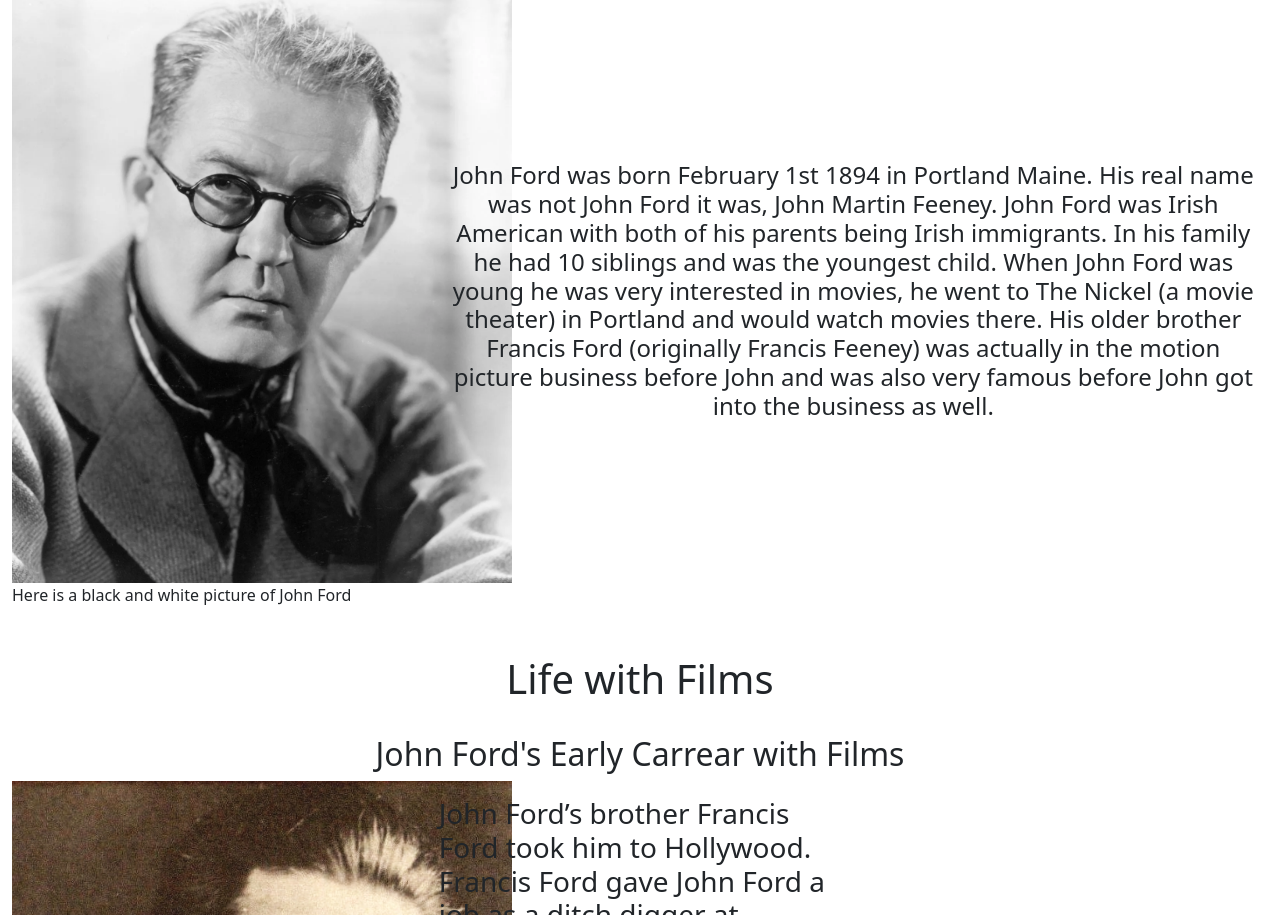
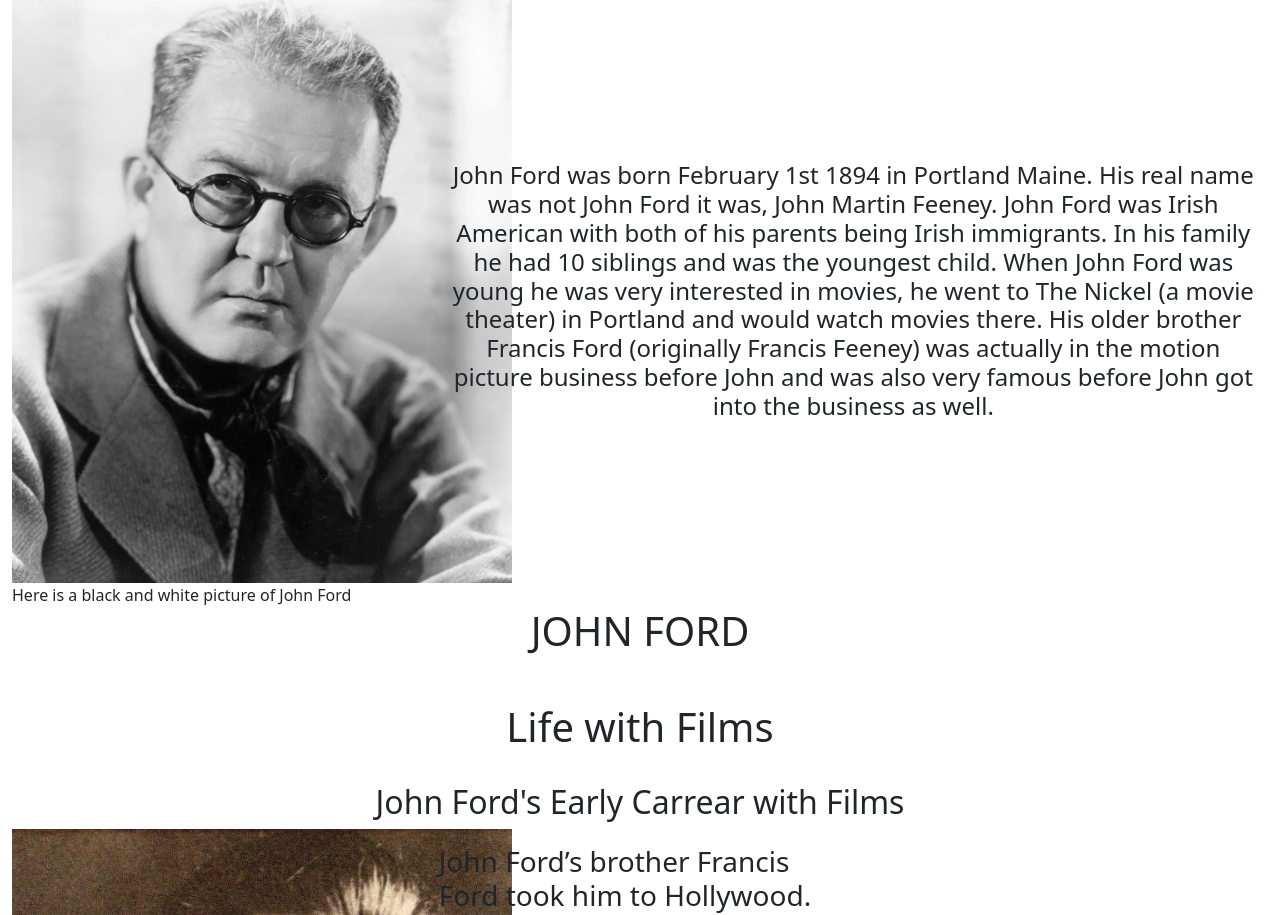
Before and after one commit to LGreen808/Hey-Look-Ma-Im-Famous-, a plain HTML site: page index.html in a window 1280 px wide. Shown: the part 185-1100 px from the top of the page. Drawn offline with nearby package versions, Linux system fonts and the light colour scheme; a web font is replaced by a local one.

Commit message:
Trying to fix a problem with my branches

```diff
--- a/index.html
+++ b/index.html
@@ -63,7 +63,7 @@
         </h4>
       </div>
     </div>
-
+<h1>JOHN FORD</h1>
 
     <h1 class="mt-5">Life with Films</h1>
     <h2 class="pt-4">John Ford's Early Carrear with Films</h2>
```
